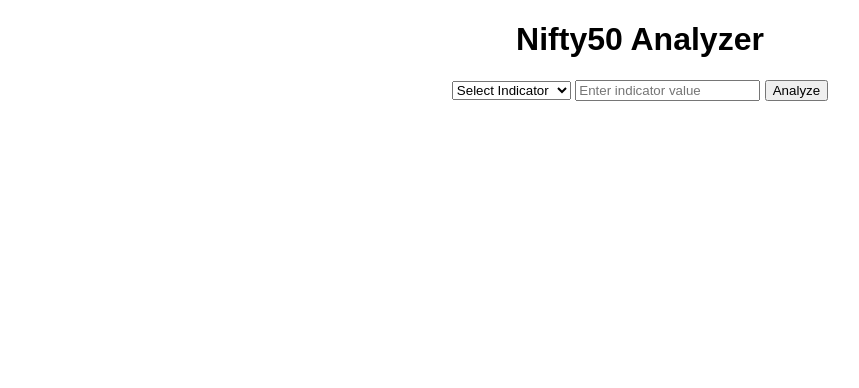
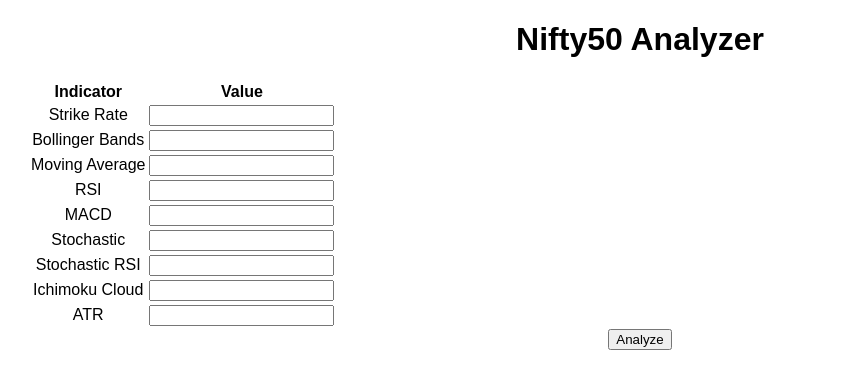
Before and after one commit to erwin1991c/nifty50-analyzer, a plain HTML site: page index.html in a window 1280 px wide. Shown: the whole page, without its empty margins (0-859 px from the left). Drawn offline with Linux system fonts and the light colour scheme.

Commit message:
Update index.html

```diff
--- a/index.html
+++ b/index.html
@@ -9,19 +9,48 @@
 <body>
 	<h1>Nifty50 Analyzer</h1>
 	<div id="input-container">
-		<select id="indicator-select">
-			<option value="">Select Indicator</option>
-			<option value="Strike Rate">Strike Rate</option>
-			<option value="Bollinger Bands">Bollinger Bands</option>
-			<option value="Moving Average">Moving Average</option>
-			<option value="RSI">RSI</option>
-			<option value="MACD">MACD</option>
-			<option value="Stochastic">Stochastic</option>
-			<option value="Stochastic RSI">Stochastic RSI</option>
-			<option value="Ichimoku Cloud">Ichimoku Cloud</option>
-			<option value="ATR">ATR</option>
-		</select>
-		<input type="number" id="indicator-value" placeholder="Enter indicator value">
+		<table>
+			<tr>
+				<th>Indicator</th>
+				<th>Value</th>
+			</tr>
+			<tr>
+				<td>Strike Rate</td>
+				<td><input type="number" id="strike-rate-value"></td>
+			</tr>
+			<tr>
+				<td>Bollinger Bands</td>
+				<td><input type="number" id="bollinger-bands-value"></td>
+			</tr>
+			<tr>
+				<td>Moving Average</td>
+				<td><input type="number" id="moving-average-value"></td>
+			</tr>
+			<tr>
+				<td>RSI</td>
+				<td><input type="number" id="rsi-value"></td>
+			</tr>
+			<tr>
+				<td>MACD</td>
+				<td><input type="number" id="macd-value"></td>
+			</tr>
+			<tr>
+				<td>Stochastic</td>
+				<td><input type="number" id="stochastic-value"></td>
+			</tr>
+			<tr>
+				<td>Stochastic RSI</td>
+				<td><input type="number" id="stochastic-rsi-value"></td>
+			</tr>
+			<tr>
+				<td>Ichimoku Cloud</td>
+				<td><input type="number" id="ichimoku-cloud-value"></td>
+			</tr>
+			<tr>
+				<td>ATR</td>
+				<td><input type="number" id="atr-value"></td>
+			</tr>
+		</table>
 		<button id="analyze-btn">Analyze</button>
 		<p id="analysis-result"></p>
 	</div>
```
